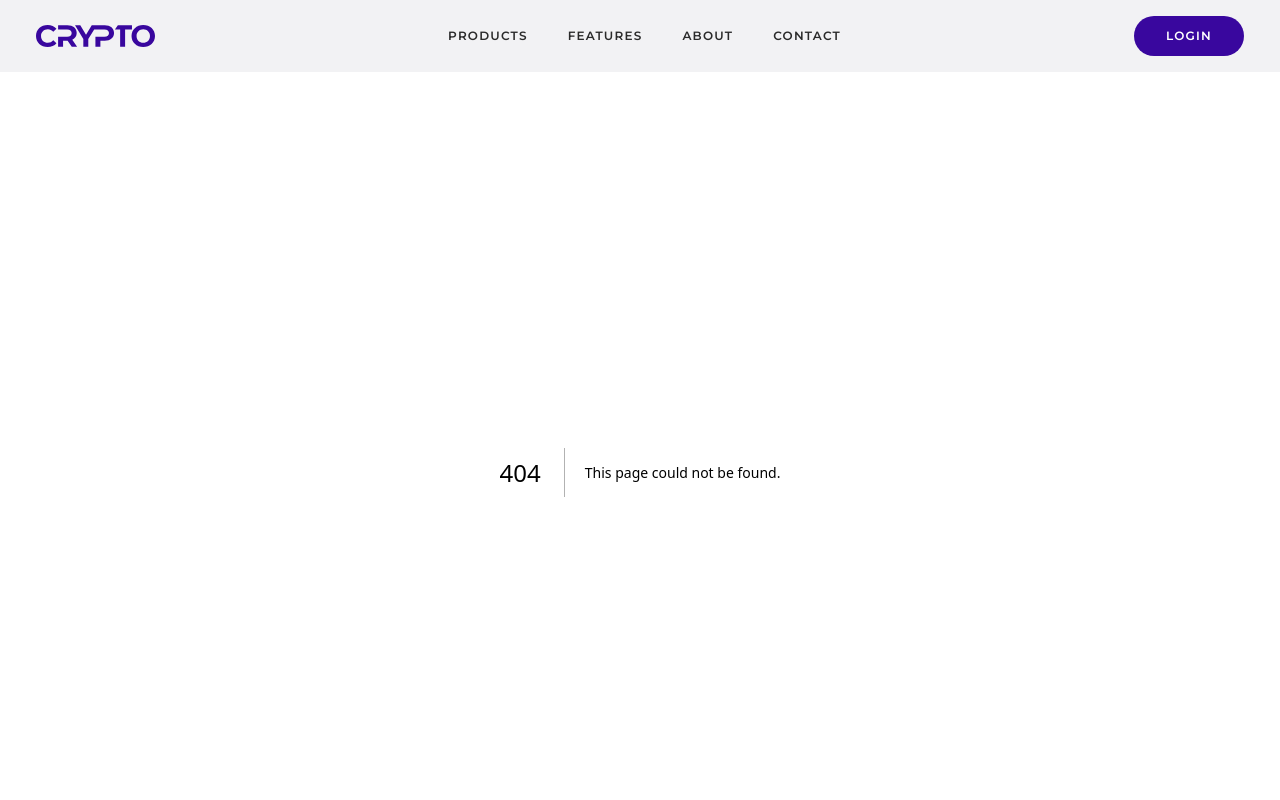
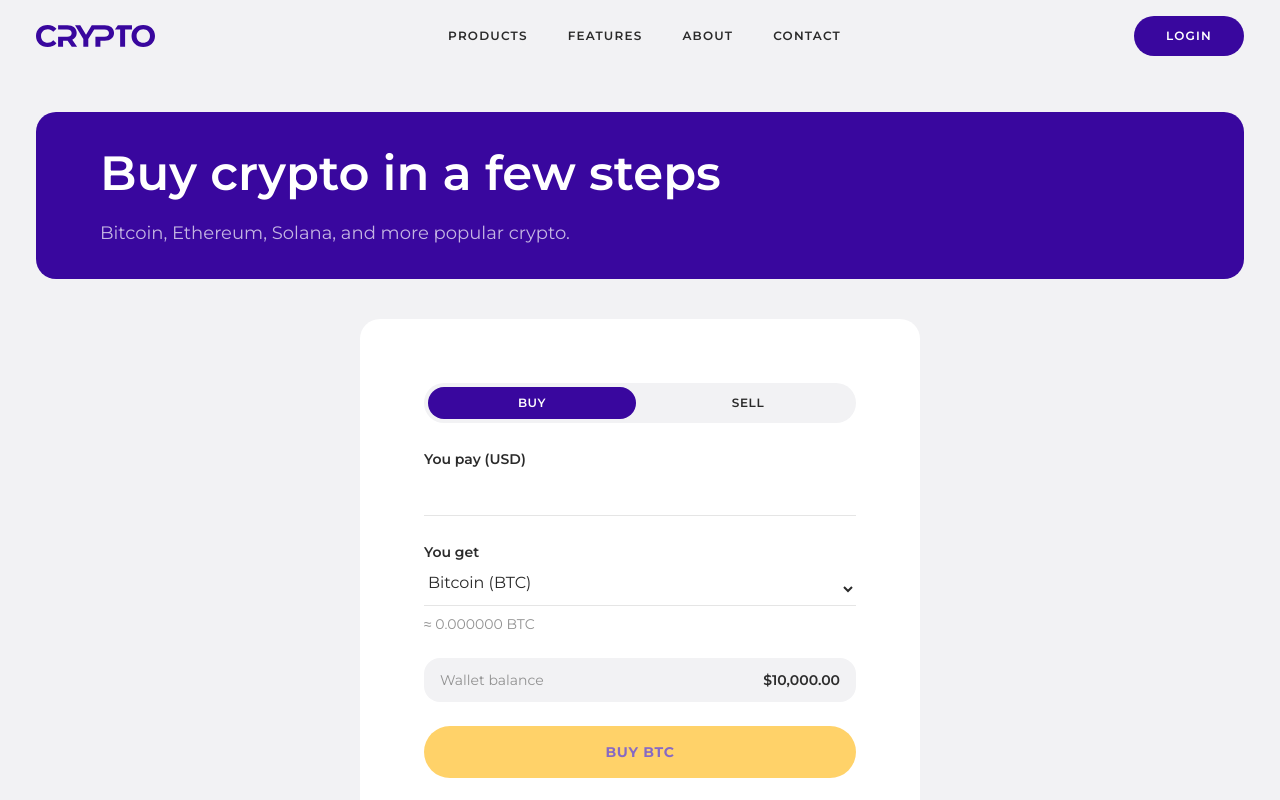
Before and after one commit to ren-urot/Crypto, a Next.js app: page /buy-crypto in a window 1280 px wide. Before the commit this address had no page. Shown: the top 800 px of the page. Built offline with nearby package versions, Linux system fonts and the light colour scheme.

Commit message:
feat: add Buy Crypto page

```diff
--- /dev/null
+++ b/src/app/buy-crypto/page.tsx
@@ -0,0 +1,16 @@
+import PageHeader from "@/components/PageHeader";
+import BuyCryptoView from "@/components/buy-crypto/BuyCryptoView";
+
+export default function BuyCryptoPage() {
+  return (
+    <>
+      <PageHeader
+        title="Buy crypto in a few steps"
+        description="Bitcoin, Ethereum, Solana, and more popular crypto."
+      />
+      <section className="bg-[#f2f2f4] px-9 pb-16">
+        <BuyCryptoView />
+      </section>
+    </>
+  );
+}
--- /dev/null
+++ b/src/components/buy-crypto/BuyCryptoView.tsx
@@ -0,0 +1,146 @@
+"use client";
+
+import { useState } from "react";
+import { useWallet } from "@/lib/wallet-context";
+import { COINS, formatUsd, getCoin, type CoinId } from "@/lib/dashboard-data";
+
+type TradeResult =
+  | { ok: true; message: string }
+  | { ok: false; reason: string };
+
+export default function BuyCryptoView() {
+  const { wallet, onTrade } = useWallet();
+  const [side, setSide] = useState<"buy" | "sell">("buy");
+  const [coinId, setCoinId] = useState<CoinId>("BTC");
+  const [amount, setAmount] = useState("");
+  const [result, setResult] = useState<TradeResult | null>(null);
+
+  const coin = getCoin(coinId);
+  const parsedAmount = Number(amount);
+  const isValidAmount = Number.isFinite(parsedAmount) && parsedAmount > 0;
+
+  const estimate = isValidAmount
+    ? side === "buy"
+      ? parsedAmount / coin.price
+      : parsedAmount * coin.price
+    : 0;
+
+  function switchSide(next: "buy" | "sell") {
+    setSide(next);
+    setAmount("");
+    setResult(null);
+  }
+
+  function handleSubmit(e: React.FormEvent) {
+    e.preventDefault();
+    if (!isValidAmount) {
+      setResult({ ok: false, reason: "Enter an amount greater than zero." });
+      return;
+    }
+    // "amount" is USD for Buy, coin quantity for Sell — onTrade always
+    // expects a coin quantity, so Buy converts USD -> coin qty first.
+    const coinAmount = side === "buy" ? parsedAmount / coin.price : parsedAmount;
+    const tradeResult = onTrade(coinId, side, coinAmount);
+    setResult(tradeResult);
+    if (tradeResult.ok) {
+      setAmount("");
+    }
+  }
+
+  return (
+    <div className="mx-auto max-w-[560px] rounded-[20px] bg-white p-10 md:p-16">
+      <div className="flex gap-2 rounded-full bg-[#f2f2f4] p-1">
+        <button
+          type="button"
+          onClick={() => switchSide("buy")}
+          className={`flex-1 rounded-full py-2 text-xs font-semibold tracking-[0.05em] uppercase transition-colors ${
+            side === "buy" ? "bg-[#39079e] text-white" : "text-[#2a2a2a]"
+          }`}
+        >
+          Buy
+        </button>
+        <button
+          type="button"
+          onClick={() => switchSide("sell")}
+          className={`flex-1 rounded-full py-2 text-xs font-semibold tracking-[0.05em] uppercase transition-colors ${
+            side === "sell" ? "bg-[#39079e] text-white" : "text-[#2a2a2a]"
+          }`}
+        >
+          Sell
+        </button>
+      </div>
+
+      <form onSubmit={handleSubmit} className="mt-6 space-y-6">
+        <div>
+          <label
+            htmlFor="buy-amount"
+            className="text-sm font-semibold text-[#2a2a2a]"
+          >
+            {side === "buy" ? "You pay (USD)" : "You sell"}
+          </label>
+          <input
+            id="buy-amount"
+            type="number"
+            step="any"
+            min="0"
+            required
+            value={amount}
+            onChange={(e) => setAmount(e.target.value)}
+            className="mt-2 w-full border-b border-[#e5e5e5] bg-transparent pb-3 text-base text-[#2a2a2a] focus:border-[#39079e] focus:outline-none"
+          />
+        </div>
+
+        <div>
+          <label
+            htmlFor="buy-coin"
+            className="text-sm font-semibold text-[#2a2a2a]"
+          >
+            {side === "buy" ? "You get" : "Coin"}
+          </label>
+          <select
+            id="buy-coin"
+            value={coinId}
+            onChange={(e) => setCoinId(e.target.value as CoinId)}
+            className="mt-2 w-full border-b border-[#e5e5e5] bg-transparent pb-3 text-base text-[#2a2a2a] focus:border-[#39079e] focus:outline-none"
+          >
+            {COINS.map((c) => (
+              <option key={c.id} value={c.id}>
+                {c.name} ({c.symbol})
+              </option>
+            ))}
+          </select>
+          <p className="mt-2 text-sm text-[#929292]">
+            {side === "buy"
+              ? `≈ ${estimate.toFixed(6)} ${coin.symbol}`
+              : `≈ ${formatUsd(estimate)}`}
+          </p>
+        </div>
+
+        <div className="flex items-center justify-between rounded-2xl bg-[#f2f2f4] px-4 py-3 text-sm">
+          <span className="text-[#929292]">Wallet balance</span>
+          <span className="font-semibold text-[#2d2d2d]">
+            {formatUsd(wallet.usd)}
+          </span>
+        </div>
+
+        <button
+          type="submit"
+          disabled={!isValidAmount}
+          className="w-full rounded-full bg-[#ffb506] px-10 py-4 text-sm font-bold tracking-[0.05em] text-[#39079e] uppercase transition-transform duration-200 hover:scale-[1.03] hover:bg-[#e6a205] hover:shadow-lg disabled:cursor-not-allowed disabled:opacity-60"
+        >
+          {side === "buy" ? `Buy ${coin.symbol}` : `Sell ${coin.symbol}`}
+        </button>
+
+        {result && (
+          <p
+            className={`text-sm ${
+              result.ok ? "text-[#2d2d2d]" : "text-red-600"
+            }`}
+          >
+            {result.ok ? result.message : result.reason}
+          </p>
+        )}
+      </form>
+    </div>
+  );
+}
```
